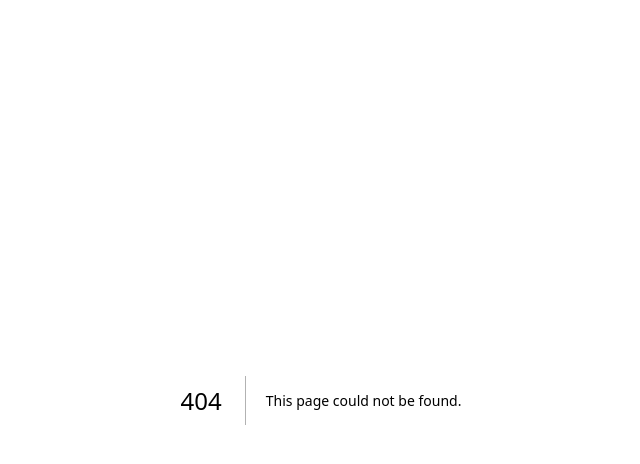
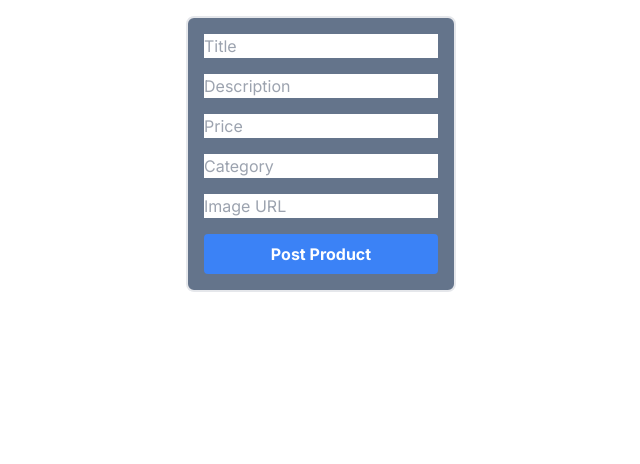
Before and after one commit to adrianl01/e-commerce, a Next.js app: page /product/post in a window 1280 px wide. Before the commit this address had no page. Shown: the top 464 px of the page, without its empty margins (319-959 px from the left). Built offline with nearby package versions, Linux system fonts and the light colour scheme.

Commit message:
16th commit

```diff
--- a/components/header/comps/menu/details.tsx
+++ b/components/header/comps/menu/details.tsx
@@ -7,13 +7,17 @@ export function OptionsComp() {
 
   return (
     <div
-      className="relative flex flex-col"
-      onMouseEnter={() => {
-        setOpen(true);
-        setTimeout(() => {
-          setOpen(false);
-        }, 3000); // Auto-close after 3 seconds
-      }}
+      className="flex flex-col relative"
+      onMouseEnter={() => setOpen(true)}
+      // onMouseLeave={() => {
+      //   setTimeout(() => {
+      //     setOpen(false);
+      //   }, 3000);
+      // }}
+      // onMouseEnter={() => {
+      //   setOpen(true);
+      //    // Auto-close after 3 seconds
+      // }}
     >
       <button
         ref={btnRef}
@@ -28,12 +32,14 @@ export function OptionsComp() {
         </span>
       </button>
       {open && (
-        <div className="absolute top-full mb-2 right-0 flex flex-col mt-2 w-56 bg-black border-solid border-white border-[2px] rounded-lg shadow-lg z-50">
+        <div
+          className="absolute top-full mb-2 right-0 flex flex-col w-56 border-transparent bg-transparent z-50"
+          onMouseLeave={() => setOpen(false)}
+        >
+          <div className="flex flex-col  p-2 gap-2 mt-2 border-solid border-white border-[2px] rounded-lg bg-black">
             <a
               href="/profile/orders"
               className="hover:bg-pink-400 text-white hover:text-black rounded px-2 py-1 transition"
-            onMouseEnter={() => setOpen(true)}
-            onMouseLeave={() => setOpen(false)}
             >
               Your Orders
             </a>
@@ -41,10 +47,10 @@ export function OptionsComp() {
               href="/profile"
               className="hover:bg-pink-400 text-white hover:text-black rounded px-2 py-1 transition"
               onMouseEnter={() => setOpen(true)}
-            onMouseLeave={() => setOpen(false)}
             >
               Your Profile
             </a>
+          </div>
         </div>
       )}
     </div>
--- a/components/item/index.tsx
+++ b/components/item/index.tsx
@@ -30,19 +30,25 @@ export function Item(props: any) {
 
     if (error) return <div>There was an Error</div>;
 
-    if (data)
+    if (data) console.log(data);
     return (
-        <div className="text-4xl grid grid-cols-1 md:grid-cols-2 px-5 py-6 font-bold gap-7">
-          <img className="max-h-[80vh]" src={data.Images[0].url} alt="item" />
-          <div className="grid gap-6">
+      <div className="text-4xl flex flex-row px-5 py-6 font-bold gap-7">
+        <div className="flex-row max-w-[50%] gap-5 justify-center items-center">
+          <img
+            className="max-h-[250px] self-center"
+            src={data.Images[0].url}
+            alt="item"
+          />
+          <p className="font-normal text-[14px] max-w-[300px] leading-tight">
+            Description:{" " + data.Description}
+          </p>
+        </div>
+        <div className="flex flex-col gap-5 items-end">
           <h2 className="font-bold text-[42px]">{data.Name}</h2>
           <div className="font-bold text-[42px]">${data.Unit_cost}</div>
           <button className="h-[63px] px-3 bg-red-400" onClick={handleBuy}>
             Buy
           </button>
-            <p className="font-normal text-2xl">
-              Description:{" " + data.Description}
-            </p>
         </div>
       </div>
     );
--- /dev/null
+++ b/pages/product/post/index.tsx
@@ -0,0 +1,46 @@
+import { Body } from "@/ui/typography/inter";
+import Form from "next/form";
+
+export default function PostProductPage() {
+  const formHandler = (e: any) => {
+    e.preventDefault();
+    console.log(e.target);
+    const title = e.target.title.value;
+    const description = e.target.description.value;
+    const price = e.target.price.value;
+    const category = e.target.category.value;
+    const images = e.target.images.value;
+    const productData = {
+      title,
+      description,
+      price: parseFloat(price),
+      category,
+      images: [images],
+    };
+    console.log(productData);
+  };
+
+  return (
+    <Body>
+      <div className="w-full h-full flex items-center justify-center">
+        <Form
+          action=""
+          onSubmit={formHandler}
+          className="max-w-72 flex flex-col gap-4 border-solid border-2 p-4 m-4 rounded-lg bg-slate-500 text-white"
+        >
+          <input type="text" name="title" placeholder="Title" />
+          <input type="text" name="description" placeholder="Description" />
+          <input type="number" name="price" placeholder="Price" />
+          <input type="text" name="category" placeholder="Category" />
+          <input type="text" name="images" placeholder="Image URL" />
+          <button
+            type="submit"
+            className="bg-blue-500 hover:bg-blue-700 text-white font-bold py-2 px-4 rounded"
+          >
+            Post Product
+          </button>
+        </Form>
+      </div>
+    </Body>
+  );
+}
```
Lines whose indentation alone changed are shown as unchanged.
